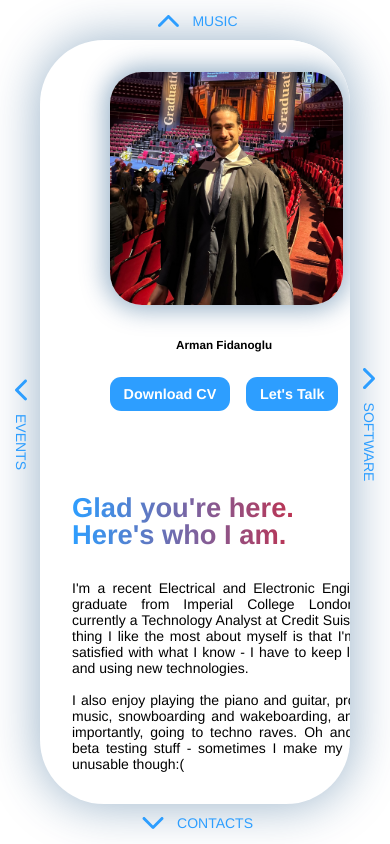
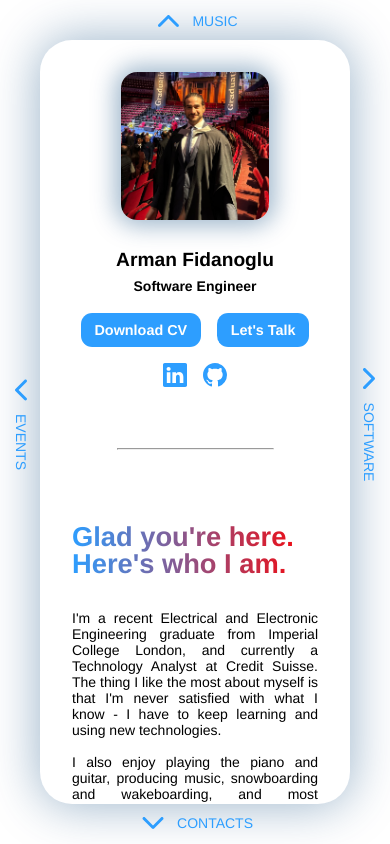
Before and after one commit to Armanfidan/armanfidan.github.io, a React (Create React App) app: page / in a window 390 px wide. Built offline with nearby package versions, Linux system fonts and the light colour scheme.

Commit message:
Redesigned home page, ready to be finalised when container is made scrollable.

```diff
--- a/src/components/home/Home.tsx
+++ b/src/components/home/Home.tsx
@@ -10,18 +10,12 @@ function Home() {
                 <div className="profile-picture">
                     <img src={require("../../assets/me.jpg")} alt="Me"/>
                 </div>
-                <div id="intro">
-                    <div>
-                        <h2>Arman Fidanoglu</h2>
-                        <br/>
-                        <HomeButtons/>
-                    </div>
-                    <div>
-                        <h4 style={{marginTop: '1.6rem'}} className="text-light">Software Engineer</h4>
-                        <Socials/>
-                    </div>
-                </div>
+                <h2>Arman Fidanoglu</h2>
+                <h4 className="text-light">Software Engineer</h4>
+                <HomeButtons/>
+                <Socials/>
             </div>
+            <hr className="divider"/>
             <div className="about-container">
                 <h1>Glad you're here.<br/>Here's who I am.</h1>
                 <p>I'm a recent Electrical and Electronic Engineering graduate from Imperial College London, and
--- a/src/components/home/home.css
+++ b/src/components/home/home.css
@@ -1,15 +1,15 @@
 #home-container {
     padding: 2rem;
     display: grid;
-    grid-template-columns: 1fr 1fr;
+    grid-template-columns: 44% 55%;
     border-radius: 4rem;
     position: absolute;
-    left: var(--container-margin);
     top: var(--container-margin);
     bottom: var(--container-margin);
-    right: var(--container-margin);
-    /*overflow: hidden;*/
+    left: calc(10% + var(--container-margin));
+    right: calc(10% + var(--container-margin));
     align-items: center;
+    gap: 1rem;
 }
 
 .profile-card {
@@ -27,7 +27,7 @@
     font-weight: 600;
     font-size: 1.5rem;
     line-height: 0;
-    margin: 2.5rem 0 0.5rem 0;
+    margin: 2.5rem 0 0 0;
 }
 
 .profile-picture {
@@ -35,13 +35,7 @@
     position: relative;
     object-fit: revert;
     overflow: hidden;
-    /*margin-bottom: 2rem;*/
     border-radius: 2rem;
-}
-
-.profile-picture img {
-    text-align: center;
-    display: block;
 }
 
 .profile-card-buttons {
@@ -69,13 +63,12 @@
 
 .about-container h1 {
     font-weight: 800;
-    font-size: 4vw;
-    line-height: 4vw;
+    font-size: 3.5vw;
+    line-height: 3.5vw;
     background: linear-gradient(90deg, var(--colour-primary), var(--colour-primary-variant));
     background-clip: text;
     color: transparent;
     margin-bottom: 2rem;
-    /*background-size: 90%;*/
 }
 
 .btn {
@@ -106,6 +99,11 @@
     color: var(--colour-primary-variant);
 }
 
+.divider {
+    display: none;
+    width: 50%;
+}
+
 /* MEDIA QUERIES */
 @media screen and (max-width: 900px) {
     #home-container {
@@ -114,20 +112,25 @@
         align-items: center;
         box-shadow: 0 0 50px 1px var(--colour-primary-shadow);
         overflow: hidden;
+        left: var(--container-margin);
+        right: var(--container-margin);
+        border-radius: 2rem;
     }
 
     .profile-card {
-        left: calc(20% - var(--container-margin));
         box-shadow: none;
+        left: 0;
+        width: auto;
     }
 
-    #intro {
-        display: grid;
-        grid-template-columns: 1fr 1fr;
-        gap: 2rem;
+    .profile-card h2 {
+        font-size: 1.2rem;
     }
-    #intro h2 {
-        font-size: 3vw;
+
+    .profile-picture {
+        border-radius: 1rem;
+        width: 60%;
+        left: 20%;
     }
 
     .about-container {
@@ -139,7 +142,22 @@
         line-height: 7vw;
     }
 
+    .divider {
+        display: block;
+    }
+
     :root {
         --container-margin: 40px;
     }
 }
+
+@media screen and (max-width: 375px) {
+    .profile-card-buttons {
+        flex-direction: column;
+        align-items: center;
+    }
+
+    .about-container h1 {
+        font-size: 6vw;
+    }
+}
```
